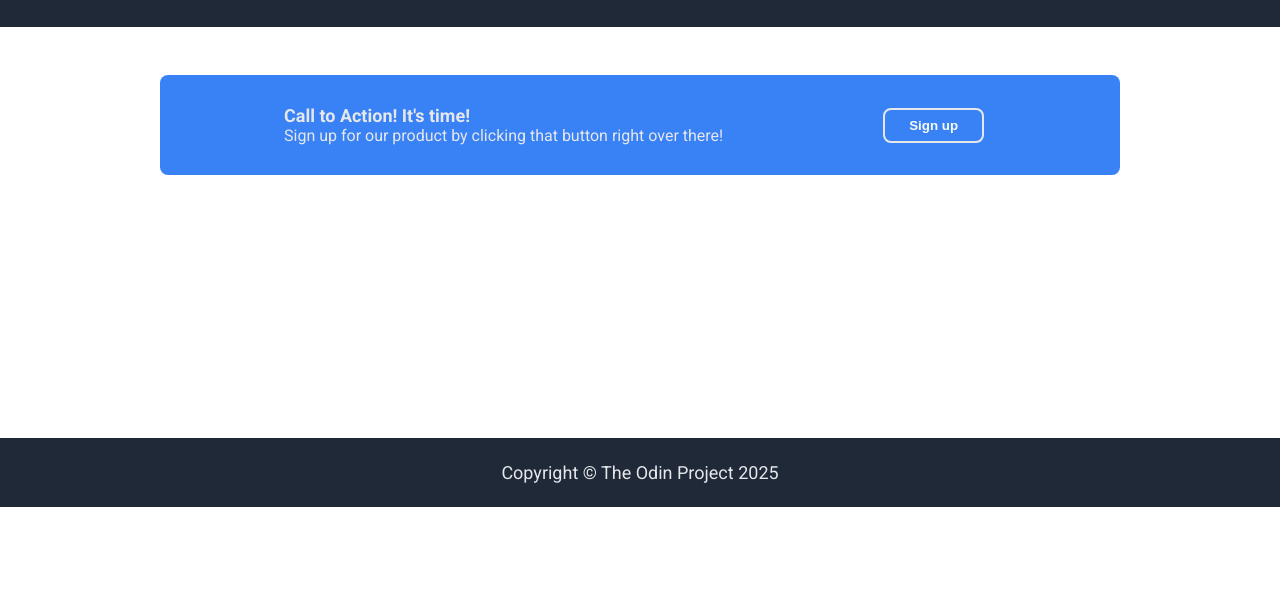
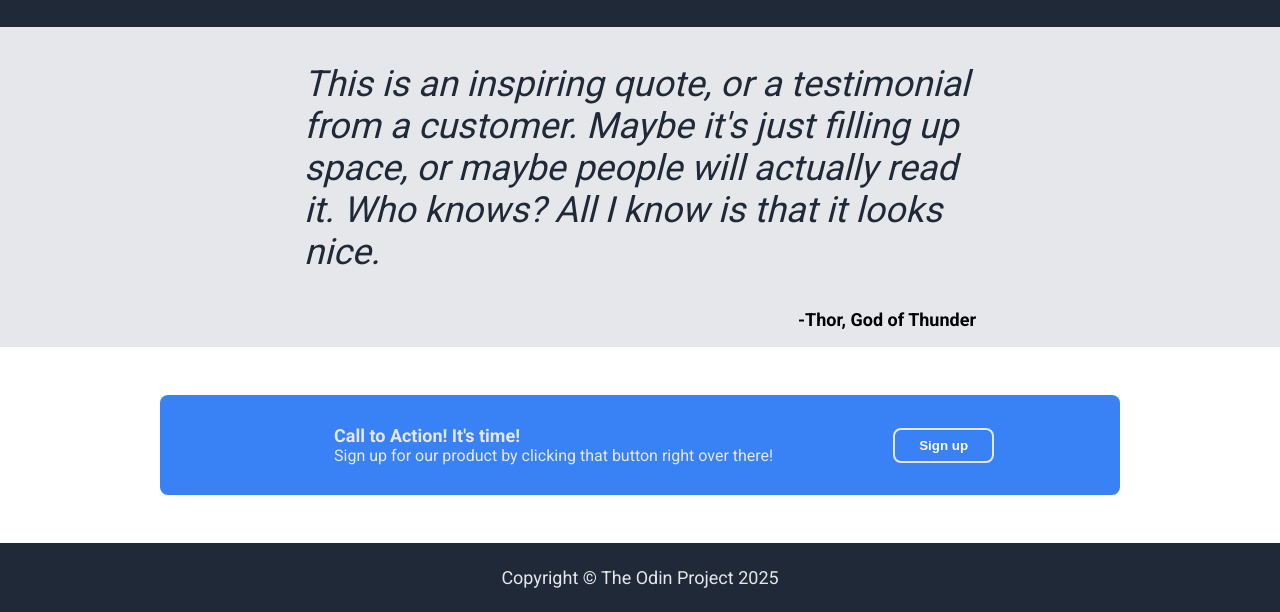
Before and after one commit to simoschmidt/landing-page, a plain HTML site: page index.html in a window 1280 px wide. Shown: the part 293-905 px from the top of the page. Before the commit the page ends 800 px from the top, so only its background shows below. Drawn offline with Linux system fonts and the light colour scheme.

Commit message:
Add quote section with styling

```diff
--- a/index.html
+++ b/index.html
@@ -30,6 +30,15 @@
       </div>
     </div>
   </header>
+  <div class="quote_main">
+    <div class="quote">
+      <p class="quote_content">This is an inspiring quote, or a testimonial from a customer. Maybe
+        it's just filling up space, or maybe people will actually read it. Who
+        knows? All I know is that it looks nice.
+      </p>
+      <p class="author">-Thor, God of Thunder</p>
+    </div>
+  </div>
   <div class="callToAction_main">
     <div class="callToAction">
       <div class="callToAction_left">
--- a/styles/style.css
+++ b/styles/style.css
@@ -154,7 +154,7 @@ p.callToAction_text,
   flex-direction: column;
   justify-content: center;
   align-items: start;
-  margin-left: 100px;
+  margin-left: 150px;
 }
 
 .callToAction_right {
@@ -167,3 +167,28 @@ p.callToAction_text,
 .callToAction button {
   border: solid 2px #E5E7EB
 }
+
+.quote_main {
+  display: flex;
+  flex-direction: column;
+  padding: 0 12.5%;
+  height: 40vh;
+  justify-content: center;
+  background-color: #E5E7EB;
+}
+
+.author {
+  text-align: end;
+  font-weight: bold;
+  font-size: 18px;
+}
+
+.quote  {
+  padding: 0 15%;
+}
+
+.quote_content {
+  font-size: 36px;
+  color: #1F2937;
+  font-style: italic;
+}
```
